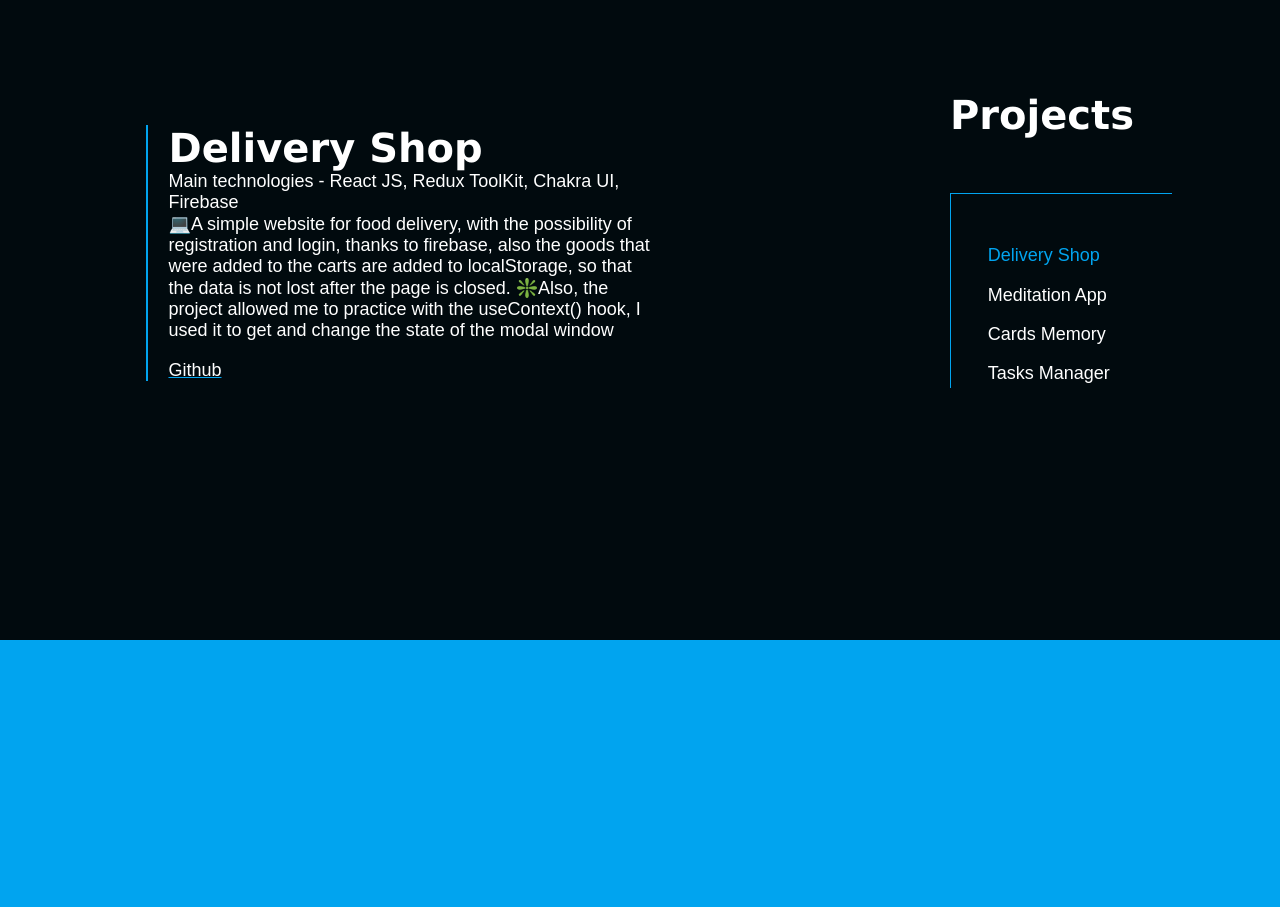
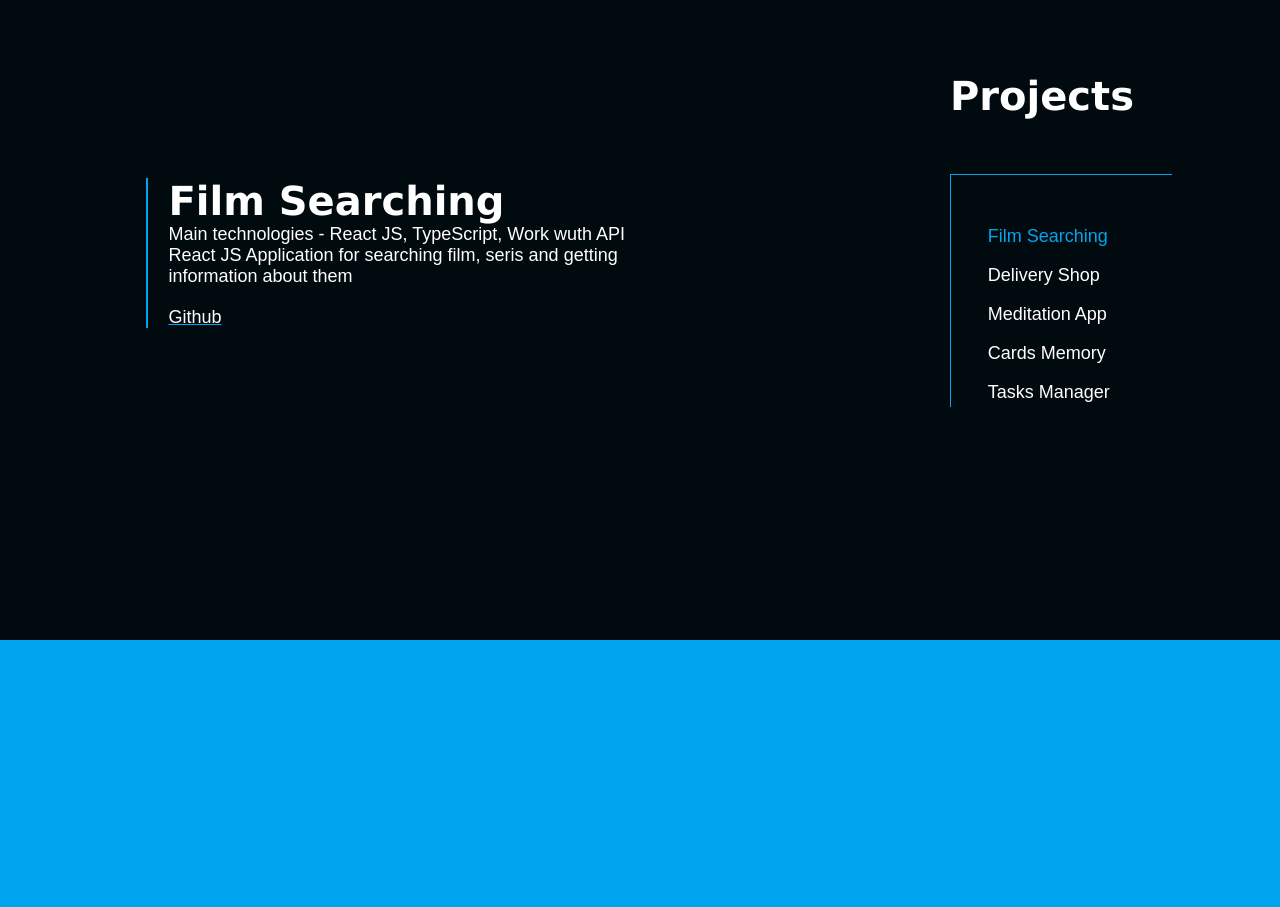
Before and after one commit to demchko/portfolio, a React (Create React App) app: page / in a window 1280 px wide. Shown: the part 2560-3467 px from the top of the page. Built offline with nearby package versions, Linux system fonts and the light colour scheme.

Commit message:
Film Project

```diff
--- a/src/components/MyProjects/MyProjects.jsx
+++ b/src/components/MyProjects/MyProjects.jsx
@@ -6,6 +6,7 @@ const MyProjects = ({projects}) => {
 
     const [activeBlock, setActiveBlock] = useState(0);
     const [projectData] = useState([
+        {id: 12, title: 'Film Searching', technologies: 'React JS, TypeScript, Work wuth API', description: 'React JS Application for searching film, seris and getting information about them', link: 'https://film-search-five.vercel.app/'},
         {id: 1, title: 'Delivery Shop', technologies: 'React JS, Redux ToolKit, Chakra UI, Firebase', description: '💻A simple website for food delivery, with the possibility of registration and login, thanks to firebase, also the goods that were added to the carts are added to localStorage, so that the data is not lost after the page is closed. ❇️Also, the project allowed me to practice with the useContext() hook, I used it to get and change the state of the modal window', link: 'https://github.com/demchko/delivery-shop'},
         {id: 2, title: 'Meditation App', technologies: 'HTML, CSS, Pure JS', description: '💻A simple website for meditation. You can set a timer and start meditating and then hear a calm melody', link: 'https://github.com/demchko/Meditation-Timer'},
         {id: 3, title: 'Cards Memory', technologies: 'HTML, CSS, Pure JS', description: 'A simple application written in pure JS, where the user can enter a word and its translation. Then they can interact with it and memorise it', link: 'https://github.com/demchko/Translate-Cards-Memory'},
```
